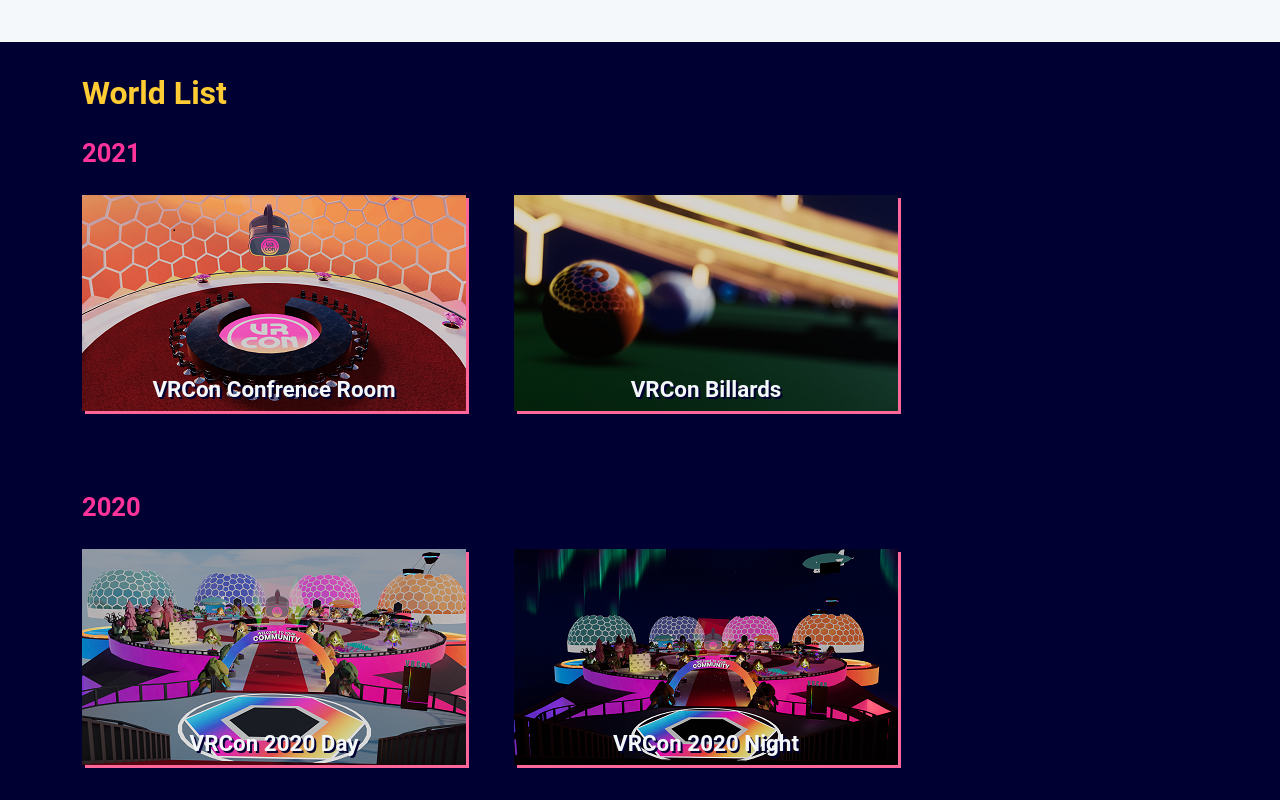
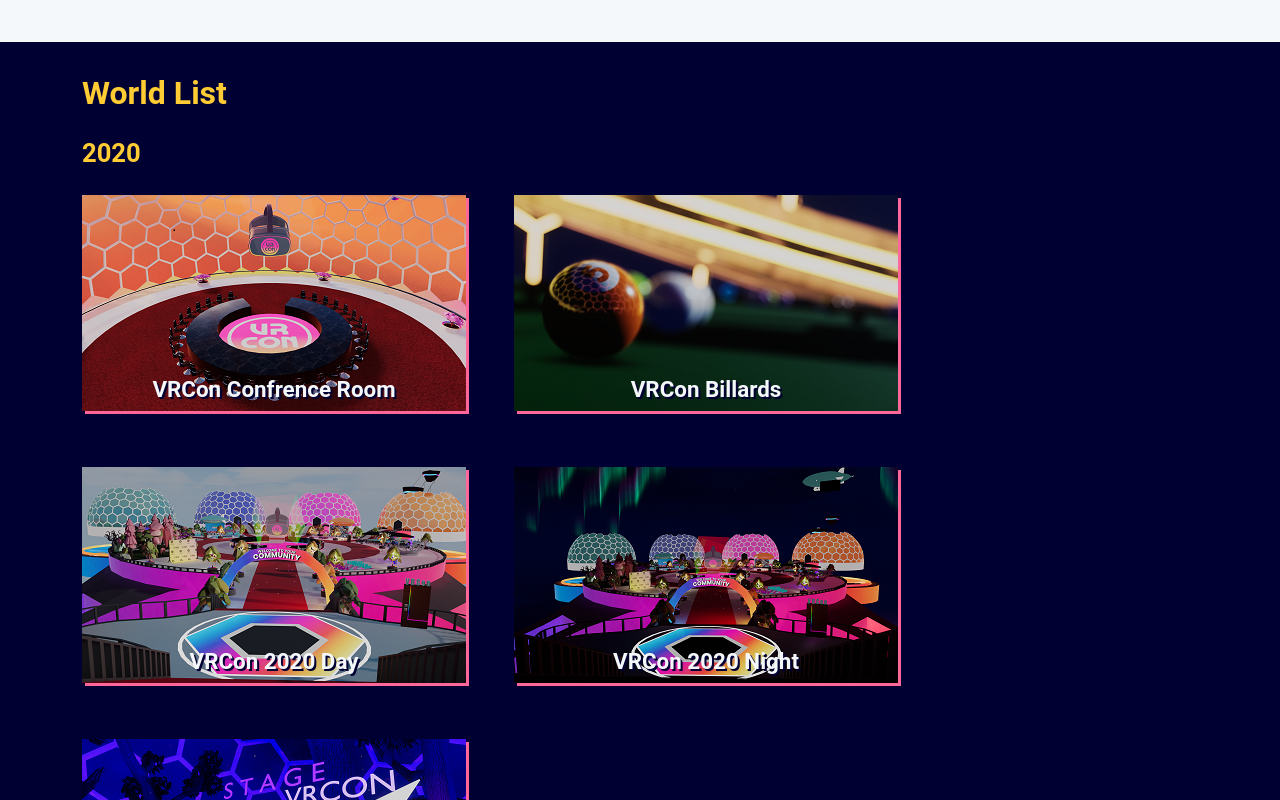
Before and after one commit to EnzeyNet/vrcon-website, a Svelte app: page / in a window 1280 px wide. Shown: the part 8460-9260 px from the top of the page. Built offline with nearby package versions, Linux system fonts and the light colour scheme.

Commit message:
All worlds currently are from 2020

```diff
--- a/src/Client/Components/WorldListCard.svelte
+++ b/src/Client/Components/WorldListCard.svelte
@@ -4,8 +4,12 @@
 <div class="Worlds">
     <div class="container">
         <h2>World List</h2>
-
+<!--->
         <h3>2021</h3>
+        <div class="WorldList">
+        </div>
+<--->
+        <h3>2020</h3>
         <div class="WorldList">
             <a class="WorldCard" href="https://vrch.at/wrld_da7b0546-0855-492f-a910-9562d255e019">
                 <img alt="VRCon Confrence Room" src="images/Worlds/005.png" />
@@ -15,10 +19,6 @@
                 <img alt="VRCon Billards" src="images/Worlds/003.png" />
                 <div class="WorldName">VRCon Billards</div>
             </a>
-        </div>
-
-        <h3>2020</h3>
-        <div class="WorldList">
             <a class="WorldCard" href="https://vrch.at/wrld_56b13c26-6eef-4bfa-8f56-bfbb0e44e76a">
                 <img alt="VRCon 2020 Day" src="images/Worlds/001.png" />
                 <div class="WorldName">VRCon 2020 Day</div>
@@ -91,5 +91,6 @@
         padding: 0;
         font-size: 1.6em;
         font-weight: bold;
+        color: var(--color-accent-3)
     }
 </style>
```
